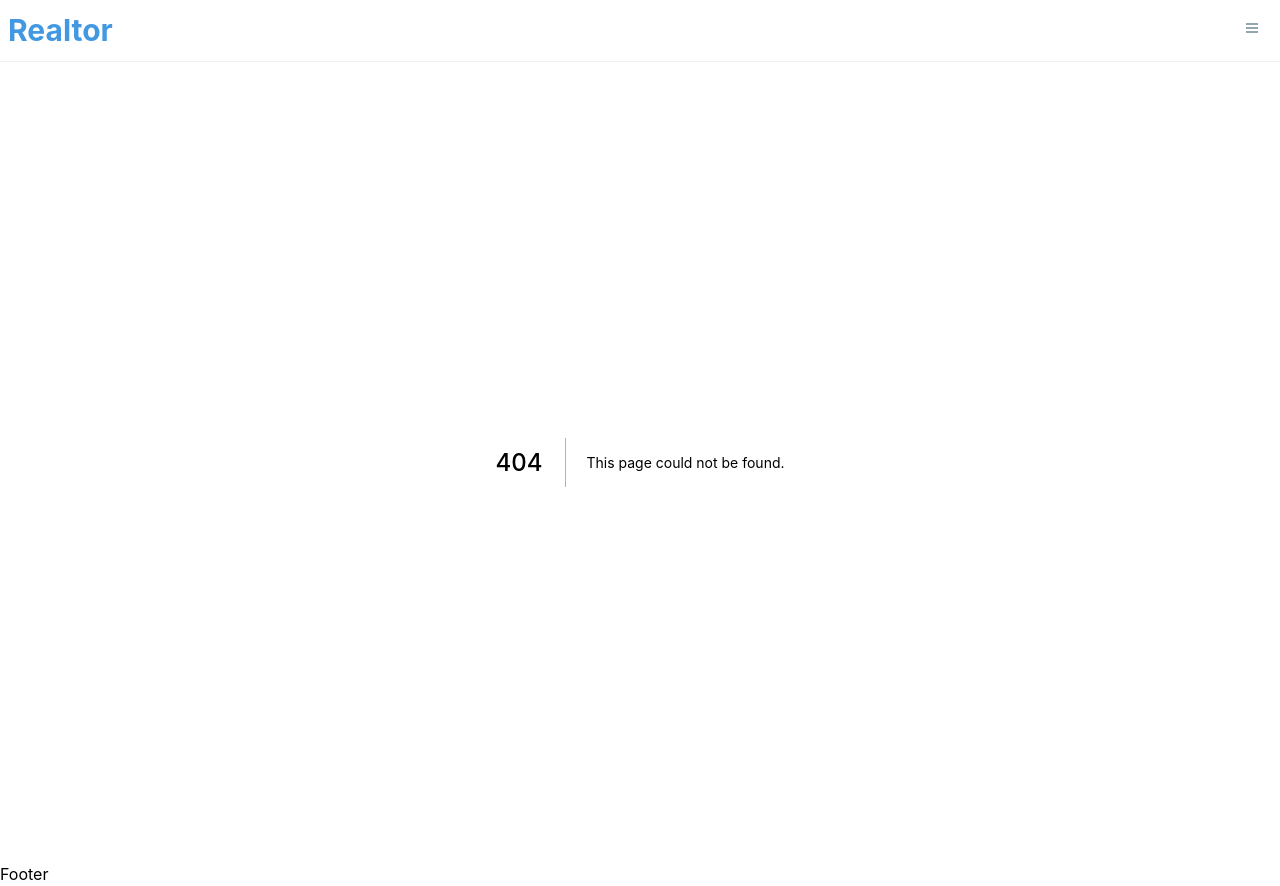
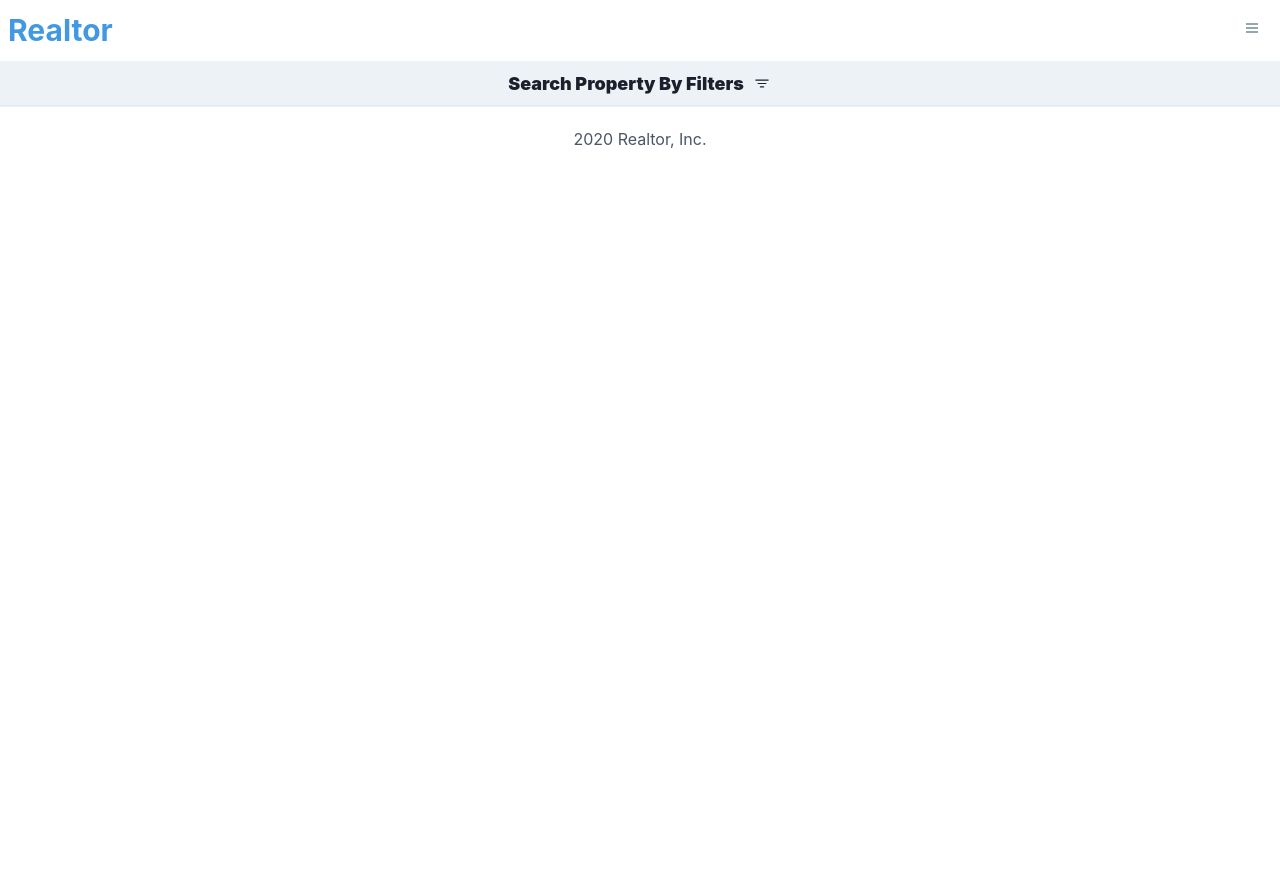
Before and after one commit to krisf451/real_estate_nextjs, a Next.js app: page /search in a window 1280 px wide. Before the commit this address had no page. After the commit the page ends 800 px from the top, so only its background shows below. Built offline with nearby package versions, Linux system fonts and the light colour scheme.

Commit message:
adding search components, and search filters

```diff
--- /dev/null
+++ b/components/Footer.js
@@ -0,0 +1,15 @@
+import { Box } from "@chakra-ui/react";
+
+const Footer = () => (
+  <Box
+    textAlign="center"
+    p="5"
+    color="gray.600"
+    borderTop="1px"
+    borderColor="gray.100"
+  >
+    2020 Realtor, Inc.
+  </Box>
+);
+
+export default Footer;
--- a/components/Layout.js
+++ b/components/Layout.js
@@ -1,5 +1,6 @@
 import Head from "next/head";
 import Navbar from "./Navbar";
+import Footer from "./Footer";
 import { Box } from "@chakra-ui/react";
 
 const Layout = ({ children }) => (
@@ -12,7 +13,9 @@
         <Navbar />
       </header>
       <main>{children}</main>
-      <footer>Footer</footer>
+      <footer>
+        <Footer />
+      </footer>
     </Box>
   </>
 );
--- /dev/null
+++ b/components/SearchFilters.js
@@ -0,0 +1,20 @@
+import { useEffect, useState } from "react";
+import {
+  Flex,
+  Select,
+  Box,
+  Text,
+  Input,
+  Spinner,
+  Icon,
+  Button,
+} from "@chakra-ui/react";
+import { useRouter } from "next/router";
+import { MdCancel } from "react-icons/md";
+import Image from "next/image";
+
+const SearchFilters = () => {
+  return <div>search filters</div>;
+};
+
+export default SearchFilters;
--- /dev/null
+++ b/pages/search.js
@@ -0,0 +1,33 @@
+import { useState } from "react";
+import { useRouter } from "next/router";
+import Image from "next/image";
+import { Flex, Box, Text, Icon } from "@chakra-ui/react";
+import { BsFilter } from "react-icons/bs";
+import SearchFilters from "../components/SearchFilters";
+
+const Search = () => {
+  const [searchFilters, setSearchFilters] = useState(false);
+  const router = useRouter();
+
+  return (
+    <Box>
+      <Flex
+        cursor="pointer"
+        bg="gray.100"
+        borderBottom="1px"
+        borderColor="gray.200"
+        p="2"
+        fontWeight="black"
+        fontSize="lg"
+        justifyContent="center"
+        alignItems="center"
+        onClick={() => setSearchFilters((prevFilters) => !prevFilters)}
+      >
+        <Text>Search Property By Filters</Text>
+        <Icon paddingLeft="2" w="7" as={BsFilter} />
+      </Flex>
+      {searchFilters && <SearchFilters />}
+    </Box>
+  );
+};
+export default Search;
```
